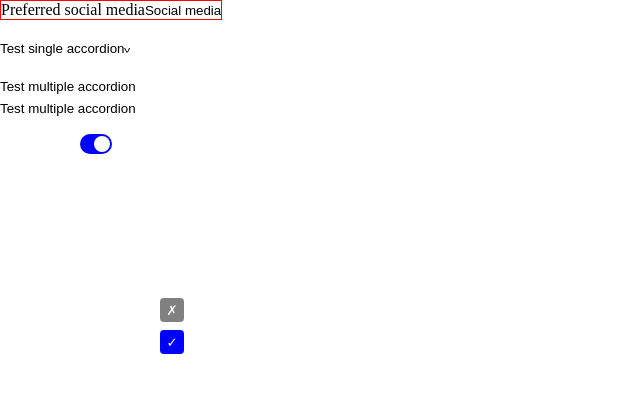
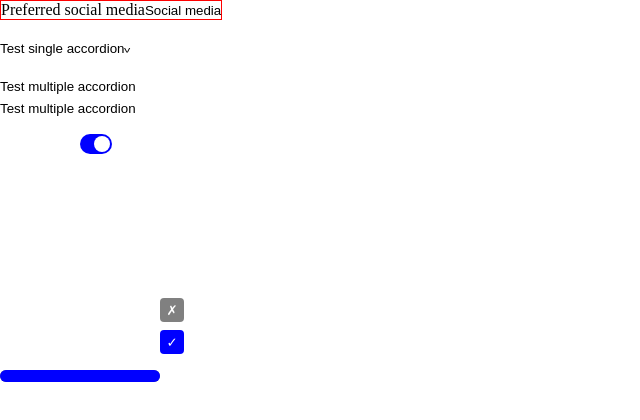
Before and after one commit to lucianm05/felice, a React (Vite) app: page / in a window 1280 px wide. Shown: the top 420 px of the page, without its empty margins (0-640 px from the left). Built offline with nearby package versions, Linux system fonts and the light colour scheme.

Commit message:
feat: progress

```diff
--- a/src/App.tsx
+++ b/src/App.tsx
@@ -1,5 +1,6 @@
 import Accordion from '@lib/components/accordion/Accordion'
 import Checkbox from '@lib/components/checkbox/Checkbox'
+import Progress from '@lib/components/progress/Progress'
 import Select from '@lib/components/select/Select'
 import Switch from '@lib/components/switch/Switch'
 import { useState } from 'react'
@@ -8,6 +9,11 @@ import classes from './test.module.css'
 function App() {
   const [switchChecked, setSwitchChecked] = useState(true)
   const [checkboxChecked, setCheckboxChecked] = useState(true)
+  const progressValues = {
+    value: 75,
+    min: 50,
+    max: 40,
+  }
 
   return (
     <div className='App'>
@@ -130,6 +136,28 @@ function App() {
             {!checkboxChecked && <span>✗</span>}
           </Checkbox>
         </div>
+
+        <Progress
+          label='Fetching data'
+          {...progressValues}
+          styles={{
+            root: {
+              width: '10rem',
+              height: '0.75rem',
+              background: 'gray',
+              borderRadius: '99999px',
+            },
+            indicator: {
+              width: `${
+                ((progressValues.value - progressValues.min) * 100) /
+                (progressValues.max - progressValues.min)
+              }%`,
+              height: '100%',
+              background: 'blue',
+              borderRadius: '99999px',
+            },
+          }}
+        ></Progress>
       </div>
     </div>
   )
--- /dev/null
+++ b/src/lib/components/progress/Progress.tsx
@@ -0,0 +1,93 @@
+import {
+  ProgressClassNames,
+  ProgressStyles,
+} from '@lib/components/progress/types'
+import { cn, isDefined, mergeObjects } from '@lib/utils'
+import { HTMLProps, ReactNode, forwardRef, useEffect } from 'react'
+
+export interface ProgressProps
+  extends Omit<
+    HTMLProps<HTMLDivElement>,
+    'role' | 'aria-valuemin' | 'aria-valuemax' | 'aria-valuenow'
+  > {
+  label: string
+  min?: number
+  max?: number
+  value?: number
+  indicator?: ReactNode
+  styles?: ProgressStyles
+  classNames?: ProgressClassNames
+}
+
+const Progress = forwardRef<HTMLDivElement, ProgressProps>(
+  (
+    {
+      children,
+      label,
+      min = 0,
+      max = 100,
+      value = 0,
+      style,
+      styles,
+      className,
+      classNames,
+      ...props
+    },
+    ref
+  ) => {
+    useEffect(() => {
+      if (isDefined(min) && isDefined(max)) {
+        if (min > max) {
+          console.error(
+            `Progress: Minimum value (${min}) cannot be greater than maximum value (${max})`
+          )
+        }
+
+        if (isDefined(value)) {
+          if (min > value) {
+            console.error(
+              `Progress: Minimum value (${min}) cannot be greater than current value (${value})`
+            )
+          }
+
+          if (value > max) {
+            console.error(
+              `Progress: Maximum value (${value}) cannot be greater than maximum value (${max})`
+            )
+          }
+        }
+      }
+    }, [min, max, value])
+
+    return (
+      <div
+        {...props}
+        ref={ref}
+        role='progressbar'
+        style={mergeObjects(style, styles?.root)}
+        className={cn(className, classNames?.root)}
+        aria-label={props['aria-label'] || label}
+        aria-valuemin={min}
+        aria-valuemax={max}
+        aria-valuenow={value}
+      >
+        {!children && (
+          <div
+            style={styles?.indicator}
+            className={classNames?.indicator}
+            aria-hidden
+            data-min={min}
+            data-max={max}
+            data-value={value}
+          />
+        )}
+
+        {children}
+      </div>
+    )
+  }
+)
+
+Progress.displayName = 'FeliceProgress'
+
+export default Progress
--- /dev/null
+++ b/src/lib/components/progress/types.ts
@@ -0,0 +1,10 @@
+import { CSSProperties } from 'react'
+
+export interface ProgressStyleable<T> {
+  root?: T
+  indicator?: T
+}
+
+export type ProgressStyles = ProgressStyleable<CSSProperties>
+
+export type ProgressClassNames = ProgressStyleable<string>
```
